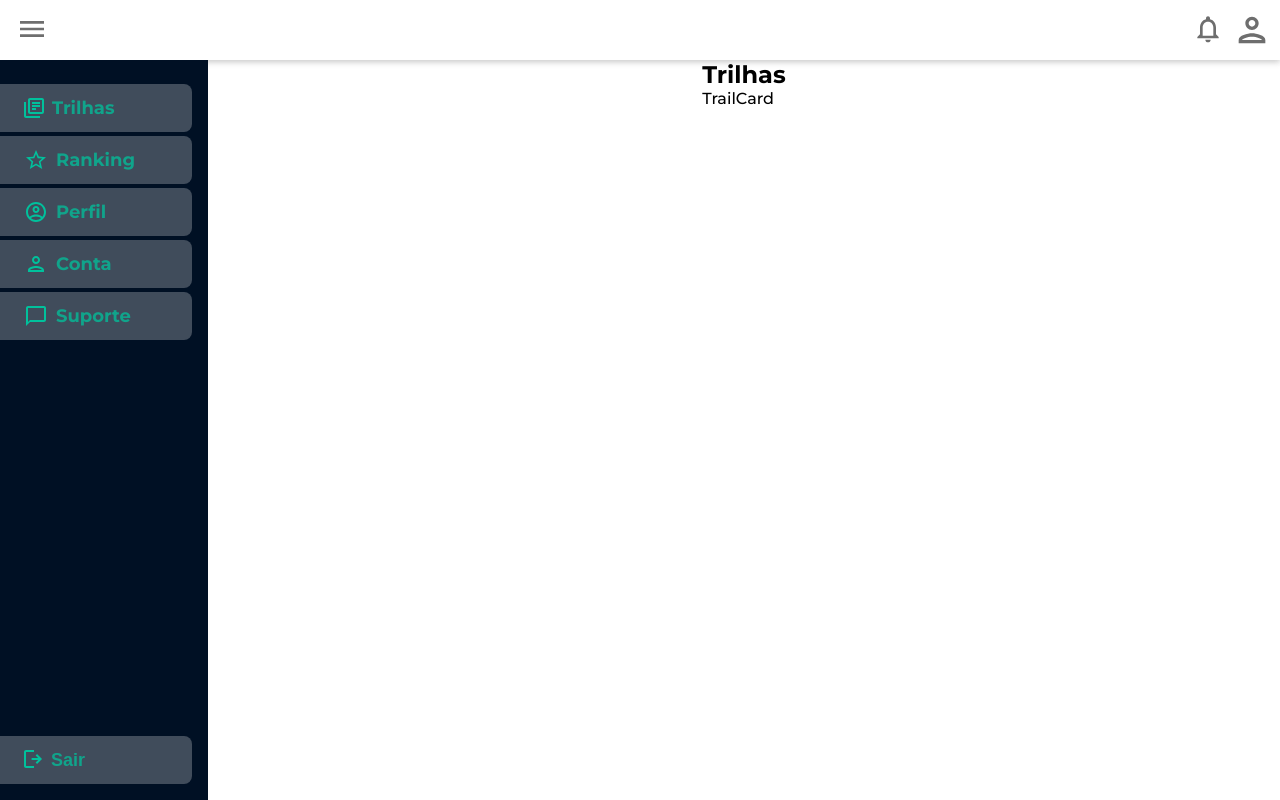
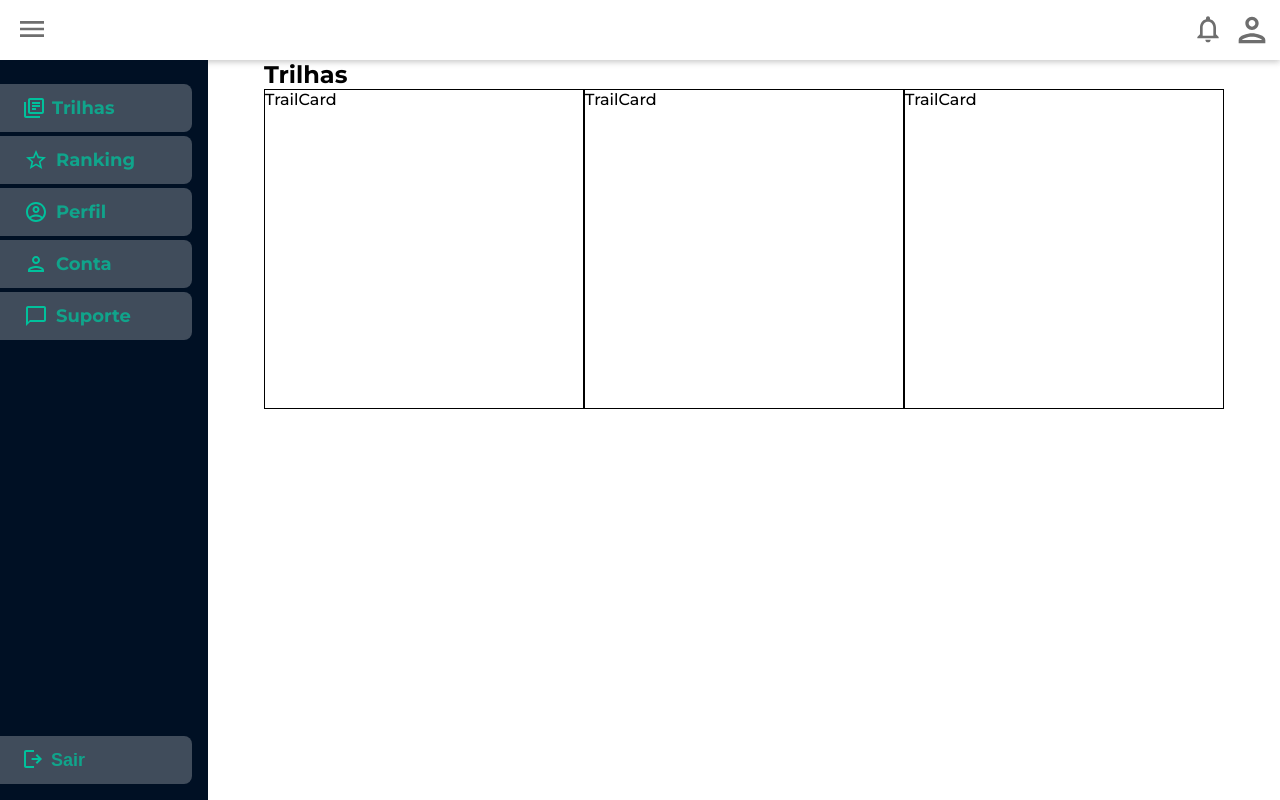
Before and after one commit to squad39-hfc/oj-frontend, a React (Create React App) app: page / in a window 1280 px wide. Built offline with nearby package versions, Linux system fonts and the light colour scheme.

Commit message:
style: styling trailcard and home init

```diff
--- a/src/components/TrailCard/TrailCard.jsx
+++ b/src/components/TrailCard/TrailCard.jsx
@@ -1,7 +1,7 @@
-import React from 'react';
+import styles from './TrailCard.module.css';
 
 const TrailCard = () => {
-  return <div>TrailCard</div>;
+  return <div className={styles.trail}>TrailCard</div>;
 };
 
 export default TrailCard;
--- /dev/null
+++ b/src/components/TrailCard/TrailCard.module.css
@@ -0,0 +1,5 @@
+.trail {
+  width: 20rem;
+  height: 20rem;
+  border: 1px solid black;
+}
--- a/src/pages/Home/Home.jsx
+++ b/src/pages/Home/Home.jsx
@@ -1,15 +1,17 @@
-import React from 'react';
+import styles from './Home.module.css';
 import TrailCard from '../../components/TrailCard/TrailCard';
 import Layout from '../../layout/Layout';
 
 const Home = () => {
   return (
     <Layout>
-      <section>
+      <section className={styles.container}>
         <h2>Trilhas</h2>
-        <div>
+        <main>
           <TrailCard />
-        </div>
+          <TrailCard />
+          <TrailCard />
+        </main>
       </section>
     </Layout>
   );
--- a/src/pages/Home/Home.module.css
+++ b/src/pages/Home/Home.module.css
@@ -0,0 +1,3 @@
+.container main {
+  display: flex;
+}
```
